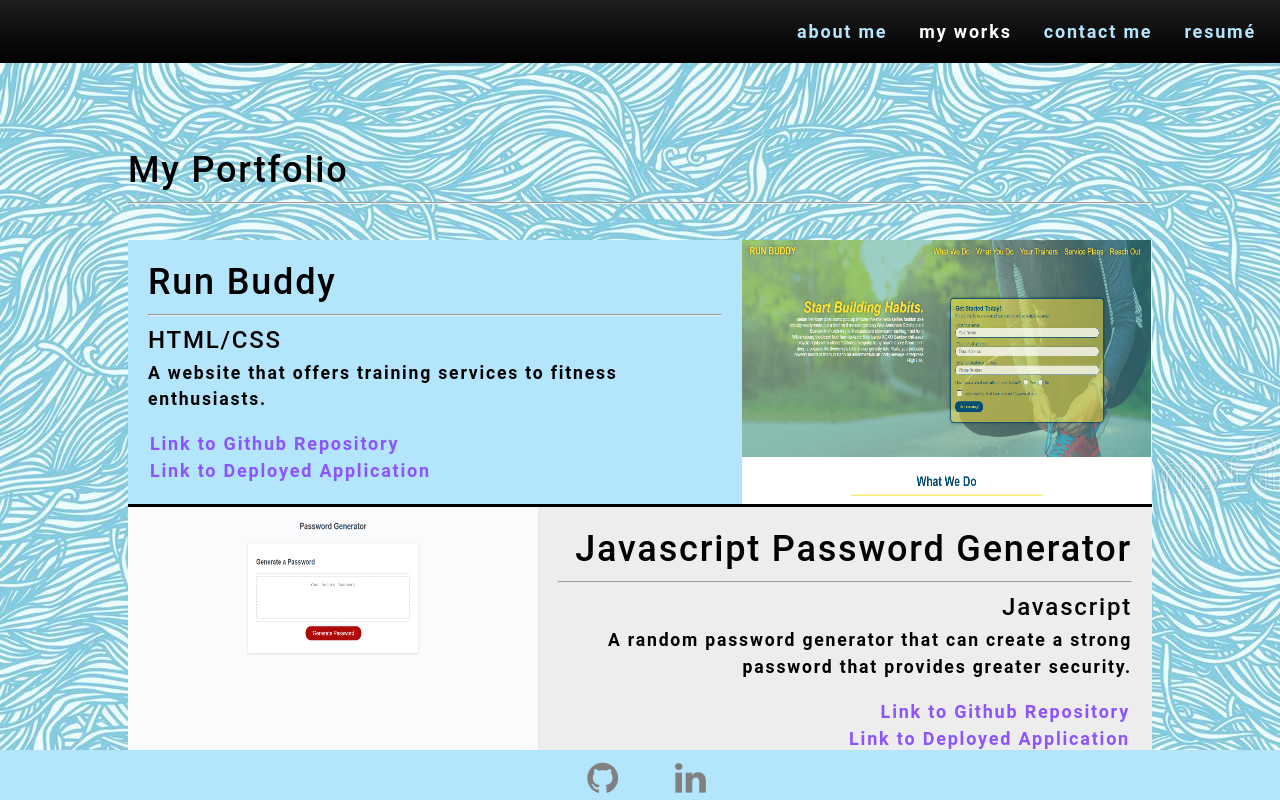
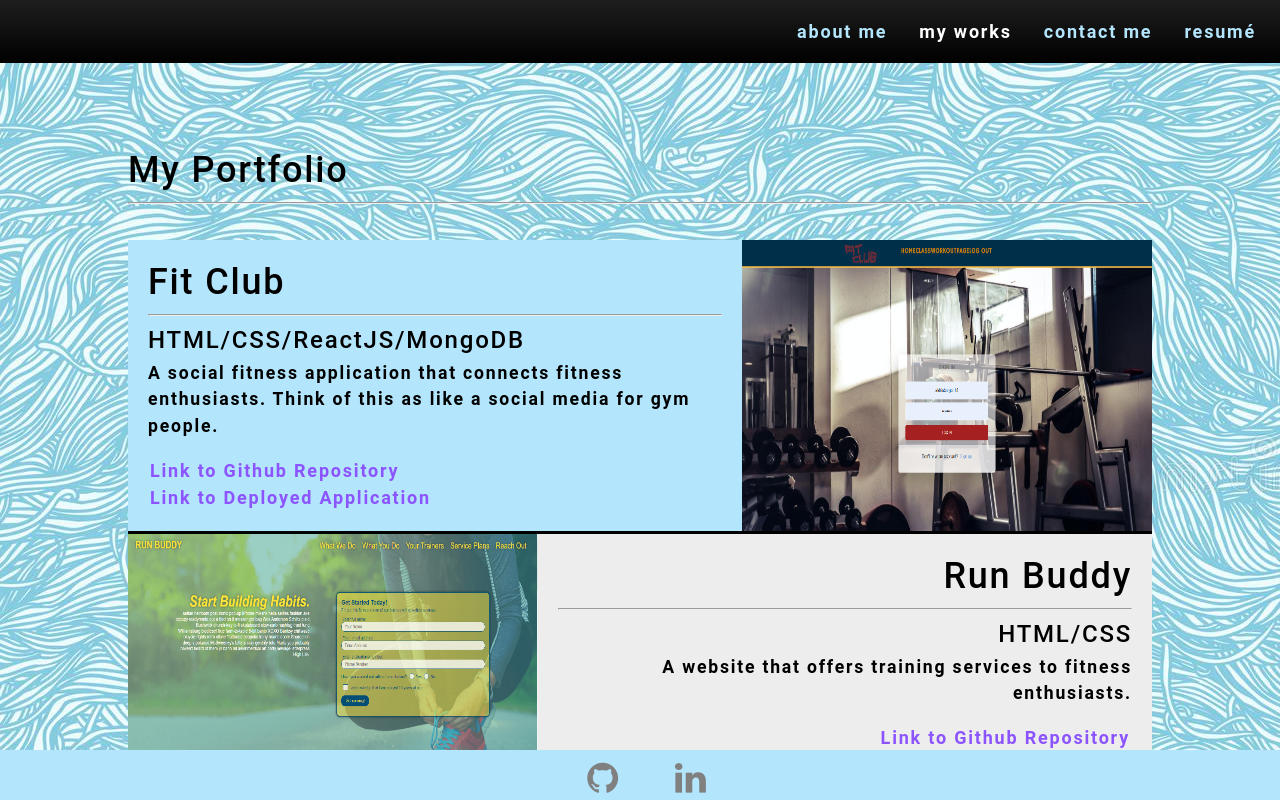
Before and after one commit to aldrinburgos18/react-portfolio, a React (Create React App) app: page / in a window 1280 px wide. Both pictures are taken after a click on the item "my works". Shown: the top 800 px of the page. Built offline with nearby package versions, Linux system fonts and the light colour scheme.

Commit message:
add latest project

```diff
--- a/src/components/Portfolio/index.js
+++ b/src/components/Portfolio/index.js
@@ -3,6 +3,14 @@ import Card from "../Card";
 
 function Portfolio() {
   const [projects] = useState([
+    {
+      title: "Fit Club",
+      description:
+        "A social fitness application that connects fitness enthusiasts. Think of this as like a social media for gym people.",
+      tech: "HTML/CSS/ReactJS/MongoDB",
+      deploy: "https://fit-clob.herokuapp.com/",
+      repo: "fit-club",
+    },
     {
       title: "Run Buddy",
       description:
```
Also changed, not shown: src/assets/img/fit-club.png (added).
